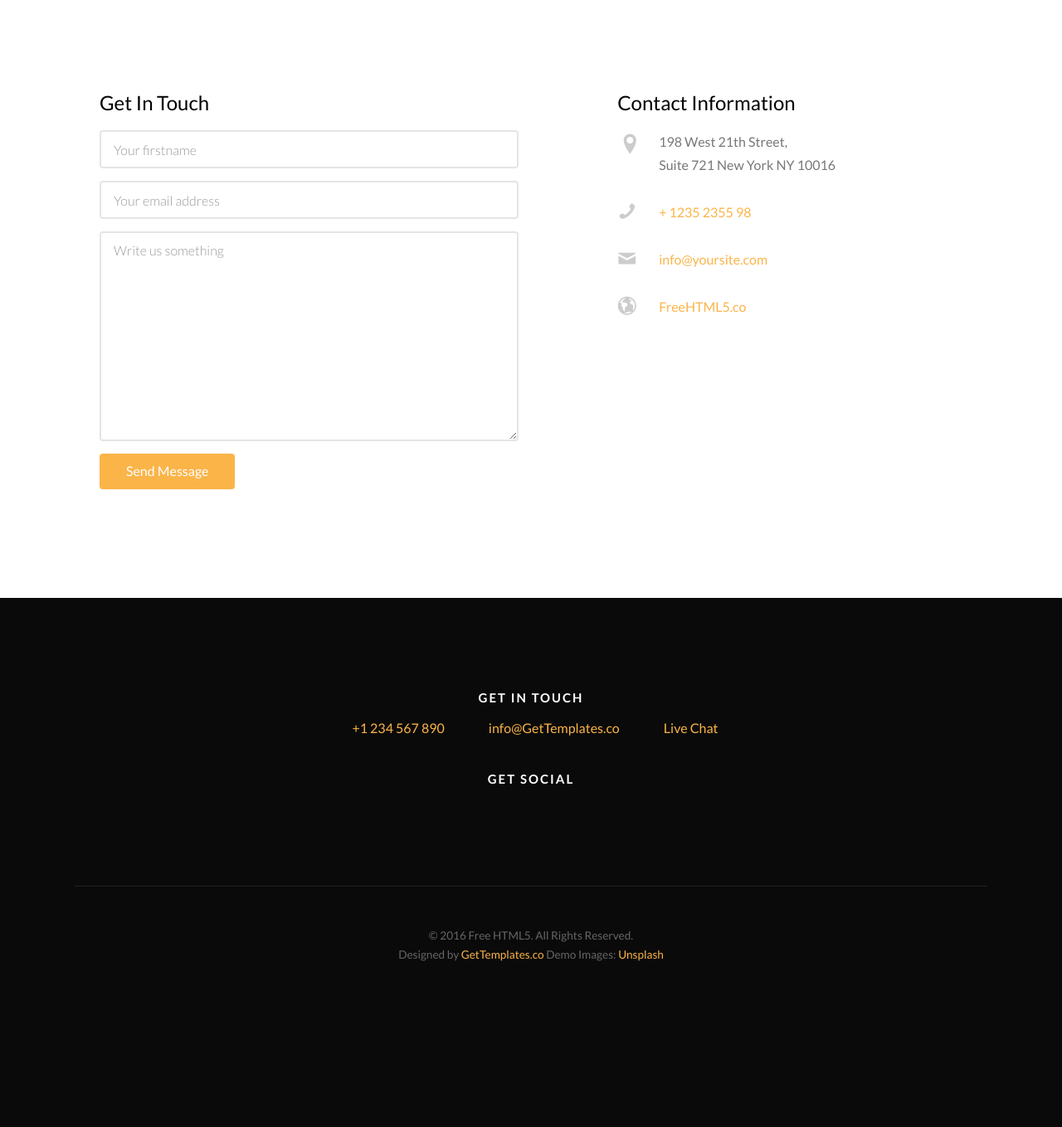
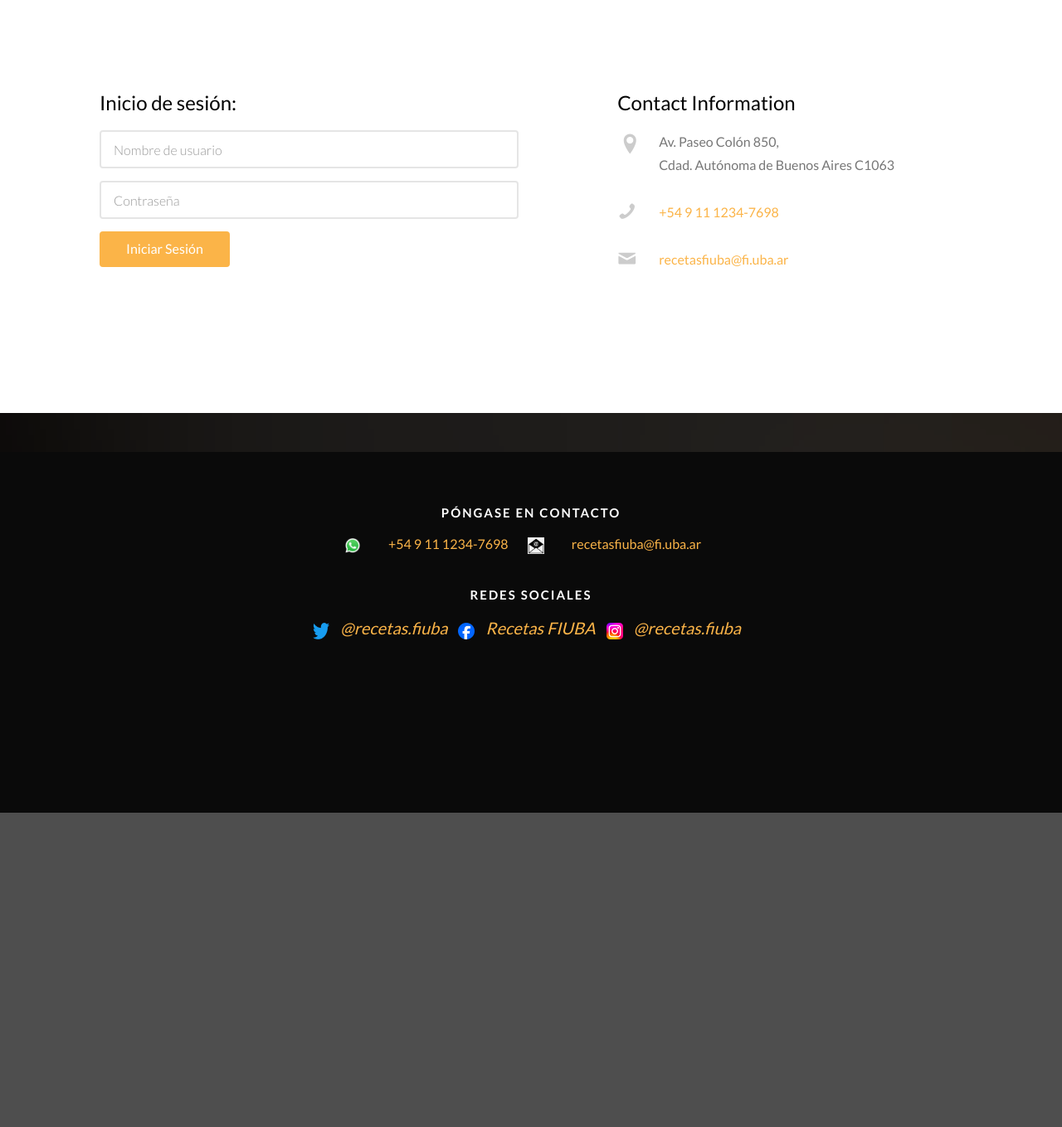
Before and after one commit to MateoGonzalezPautaso/TP1-Codigo_FIUBA-TB022_IDS, a Flask app: page /contact in a window 1280 px wide. Shown: the part 601-1960 px from the top of the page at 83% size. After the commit the page ends 1581 px from the top, so only its background shows below. Run offline with Flask 3, Linux system fonts and the light colour scheme; some web fonts are replaced.

Commit message:
feat: agregar formato contact
adaptar la solapa contact para ser la solapa de inicio de sesión

CARD ID: 665249b37f713570c213d6f3

```diff
--- a/pagina web/savory/app.py
+++ b/pagina web/savory/app.py
@@ -1,9 +1,9 @@
-from flask import Flask, render_template
+from flask import Flask, render_template, request, redirect, url_for
 
 
 app = Flask(__name__)
 
-@app.route('/index')
+@app.route('/')
 def index():
     return render_template('index.html')
 
@@ -20,5 +20,5 @@
     return render_template('contact.html')
 
 
-if __name__ == '__main__':
-    app.run(debug=True)
+if __name__ == "__main__":
+	app.run("127.0.0.1", port="5000", debug=True)
--- a/pagina web/savory/static/css/style.css
+++ b/pagina web/savory/static/css/style.css
@@ -56,6 +56,11 @@
   color: #FBB448;
   outline: none;
   text-decoration: none;
+}
+
+.social-icons {
+  width: 20px;
+  height: 20px;
 }
 
 p {
--- a/pagina web/savory/templates/contact.html
+++ b/pagina web/savory/templates/contact.html
@@ -1,30 +1,10 @@
 <!DOCTYPE HTML>
-
-<!--
-	Aesthetic by gettemplates.co
-	Twitter: http://twitter.com/gettemplateco
-	URL: http://gettemplates.co
--->
 <html>
 	<head>
-	<meta charset="utf-8">
-	<meta http-equiv="X-UA-Compatible" content="IE=edge">
-	<title>Savory</title>
-	<meta name="viewport" content="width=device-width, initial-scale=1">
-	<meta name="description" content="Free HTML5 Website Template by GetTemplates.co" />
-	<meta name="keywords" content="free website templates, free html5, free template, free bootstrap, free website template, html5, css3, mobile first, responsive" />
-	<meta name="author" content="GetTemplates.co" />
 
+	<title>Recetas FIUBA</title>
   	<!-- Facebook and Twitter integration -->
-	<meta property="og:title" content=""/>
-	<meta property="og:image" content=""/>
-	<meta property="og:url" content=""/>
-	<meta property="og:site_name" content=""/>
-	<meta property="og:description" content=""/>
-	<meta name="twitter:title" content="" />
-	<meta name="twitter:image" content="" />
-	<meta name="twitter:url" content="" />
-	<meta name="twitter:card" content="" />
+
 
 	<link href="https://fonts.googleapis.com/css?family=Lato:300,400,700" rel="stylesheet">
 	<link href="https://fonts.googleapis.com/css?family=Kaushan+Script" rel="stylesheet">
@@ -89,7 +69,7 @@
 								</ul>
 							</li>
 							<li><a href="{{url_for('contact')}}">Contact</a></li>
-							<li class="btn-cta"><a href="#"><span>Reservation</span></a></li>
+							<li class="btn-cta"><a href="{{url_for('index')}}"><span>Reservation</span></a></li>
 						</ul>
 					</div>
 				</div>
@@ -106,8 +86,8 @@
 
 					<div class="row row-mt-15em">
 						<div class="col-md-12 mt-text animate-box" data-animate-effect="fadeInUp">
-							<span class="intro-text-small">Hand-crafted by <a href="http://gettemplates.co" target="_blank">GetTemplates.co</a></span>
-							<h1 class="cursive-font">Say hello!</h1>
+							<span class="intro-text-small">Recetas FIUBA</span>
+							<h1 class="cursive-font">Bienvenido!</h1>
 						</div>
 
 					</div>
@@ -123,30 +103,24 @@
 			<div class="row">
 				<div class="col-md-12">
 					<div class="col-md-6 animate-box">
-					<h3>Get In Touch</h3>
+					<h3>Inicio de sesión:</h3>
 					<form action="#">
 						<div class="row form-group">
 							<div class="col-md-12">
-								<label class="sr-only" for="name">Name</label>
-								<input type="text" id="name" class="form-control" placeholder="Your firstname">
+								<label class="sr-only" for="username">Username</label>
+								<input type="text" id="username" class="form-control" placeholder="Nombre de usuario">
 							</div>
 
 						</div>
 
 						<div class="row form-group">
 							<div class="col-md-12">
-								<label class="sr-only" for="email">Email</label>
-								<input type="text" id="email" class="form-control" placeholder="Your email address">
-							</div>
-						</div>
-						<div class="row form-group">
-							<div class="col-md-12">
-								<label class="sr-only" for="message">Message</label>
-								<textarea name="message" id="message" cols="30" rows="10" class="form-control" placeholder="Write us something"></textarea>
+								<label class="sr-only" for="password">Contraseña</label>
+								<input type="text" id="password" class="form-control" placeholder="Contraseña">
 							</div>
 						</div>
 						<div class="form-group">
-							<input type="submit" value="Send Message" class="btn btn-primary">
+							<input type="submit" value="Iniciar Sesión" class="btn btn-primary">
 						</div>
 
 					</form>
@@ -156,10 +130,9 @@
 					<div class="gtco-contact-info">
 						<h3>Contact Information</h3>
 						<ul>
-							<li class="address">198 West 21th Street, <br> Suite 721 New York NY 10016</li>
-							<li class="phone"><a href="tel://1234567920">+ 1235 2355 98</a></li>
-							<li class="email"><a href="mailto:info@yoursite.com">info@yoursite.com</a></li>
-							<li class="url"><a href="http://FreeHTML5.co">FreeHTML5.co</a></li>
+							<li class="address">Av. Paseo Colón 850, <br> Cdad. Autónoma de Buenos Aires C1063</li>
+							<li class="phone"><a href="tel://1234567920"> +54 9 11 1234-7698</a></li>
+							<li class="email"><a href="mailto:info@yoursite.com"> recetasfiuba@fi.uba.ar</a></li>
 						</ul>
 					</div>
 
@@ -181,33 +154,27 @@
 
 				<div class="col-md-12 text-center">
 					<div class="gtco-widget">
-						<h3>Get In Touch</h3>
+						<h3>Póngase en contacto</h3>
 						<ul class="gtco-quick-contact">
-							<li><a href="#"><i class="icon-phone"></i> +1 234 567 890</a></li>
-							<li><a href="#"><i class="icon-mail2"></i> info@GetTemplates.co</a></li>
-							<li><a href="#"><i class="icon-chat"></i> Live Chat</a></li>
+							<img class= "social-icons" src="{{ url_for('static', filename='/images/WhatsApp-Icon.png', _external=True) }}">
+							<li><a href="#"><i class="icon-phone"></i>+54 9 11 1234-7698</a></li>
+							<img class= "social-icons" src="{{ url_for('static', filename='/images/Mail-Icon.png', _external=True) }}">
+							<li><a href="#"><i class="icon-mail2"></i>recetasfiuba@fi.uba.ar</a></li>
 						</ul>
 					</div>
 					<div class="gtco-widget">
-						<h3>Get Social</h3>
+						<h3>Redes Sociales</h3>
 						<ul class="gtco-social-icons">
-							<li><a href="#"><i class="icon-twitter"></i></a></li>
-							<li><a href="#"><i class="icon-facebook"></i></a></li>
-							<li><a href="#"><i class="icon-linkedin"></i></a></li>
-							<li><a href="#"><i class="icon-dribbble"></i></a></li>
+							<img class= "social-icons" src="{{ url_for('static', filename='/images/Twitter-Icon.png', _external=True) }}">
+							<li><a href="#"><i class="icon-twitter">@recetas.fiuba</i></a></li>
+							<img class= "social-icons" src="{{ url_for('static', filename='/images/Facebook-Icon.png', _external=True) }}">
+							<li><a href="#"><i class="icon-facebook">Recetas FIUBA</i></a></li>
+							<img class= "social-icons" src="{{ url_for('static', filename='/images/Instagram-Icon.png', _external=True) }}">
+							<li><a href="#"><i class="icon-instagram">@recetas.fiuba</i></a></li>
 						</ul>
 					</div>
 				</div>
-
-				<div class="col-md-12 text-center copyright">
-					<p><small class="block">&copy; 2016 Free HTML5. All Rights Reserved.</small>
-						<small class="block">Designed by <a href="http://gettemplates.co/" target="_blank">GetTemplates.co</a> Demo Images: <a href="http://unsplash.com/" target="_blank">Unsplash</a></small></p>
-				</div>
-
 			</div>
-
-
-
 		</div>
 	</footer>
 	<!-- </div> -->
--- a/pagina web/savory/templates/index.html
+++ b/pagina web/savory/templates/index.html
@@ -114,9 +114,9 @@
 											<form action="#">
 												<div class="row form-group">
 													<div class="col-md-12">
-														<label for="activities">Persons</label>
+														<label for="activities">Personas</label>
 														<select name="#" id="activities" class="form-control">
-															<option value="">Persons</option>
+															<option value="">Personas</option>
 															<option value="">1</option>
 															<option value="">2</option>
 															<option value="">3</option>
```
Also changed, not shown: pagina web/savory/static/images/Facebook-Icon.png (added), pagina web/savory/static/images/Instagram-Icon.png (added), pagina web/savory/static/images/Mail-Icon.png (added), pagina web/savory/static/images/Twitter-Icon.png (added), pagina web/savory/static/images/WhatsApp-Icon.png (added), 1 other file.
